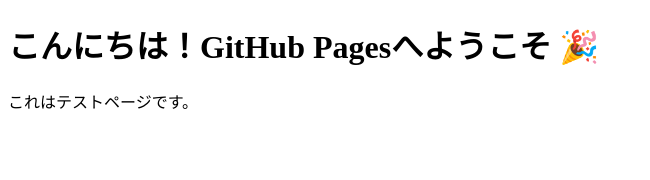
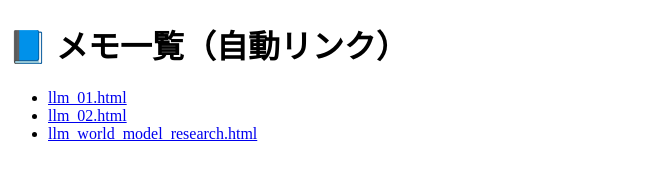
Before and after one commit to muraoooo/test, a plain HTML site: page index.html in a window 1280 px wide. Shown: the whole page, without its empty margins (0-650 px from the left). Drawn offline with Linux system fonts and the light colour scheme.

Commit message:
Update index.html

```diff
--- a/index.html
+++ b/index.html
@@ -2,10 +2,30 @@
 <html>
 <head>
   <meta charset="UTF-8">
-  <title>My GitHub Page</title>
+  <title>学習HTMLメモ一覧</title>
 </head>
 <body>
-  <h1>こんにちは！GitHub Pagesへようこそ 🎉</h1>
-  <p>これはテストページです。</p>
+  <h1>📘 メモ一覧（自動リンク）</h1>
+  <ul id="fileList"></ul>
+
+  <script>
+    // 表示したいファイル名をここに記述（GitHubで管理するか、Netlify FunctionsでもOK）
+    const files = [
+      "llm_01.html",
+      "llm_02.html",
+      "llm_world_model_research.html"
+      // ← この配列にファイルを追加していくだけ！
+    ];
+
+    const list = document.getElementById("fileList");
+    files.forEach(filename => {
+      const li = document.createElement("li");
+      const link = document.createElement("a");
+      link.href = filename;
+      link.textContent = filename;
+      li.appendChild(link);
+      list.appendChild(li);
+    });
+  </script>
 </body>
 </html>
```
